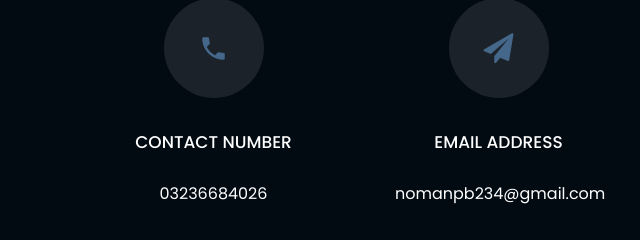
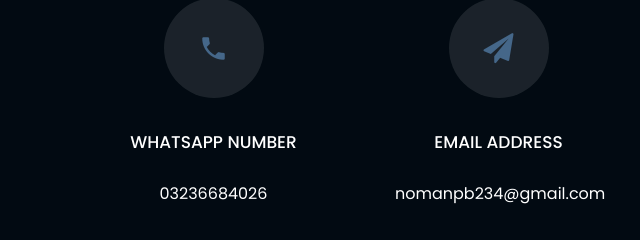
Before and after one commit to NomanAhmed234/Noman-Ahmed-Portfolio, a plain HTML site: page index.html in a window 1280 px wide. Shown: the part 4064-4304 px from the top of the page, 284-924 px from the left. Drawn offline with Linux system fonts and the light colour scheme; files whose address does not match are found by name.

Commit message:
add whatsapp

```diff
--- a/index.html
+++ b/index.html
@@ -327,7 +327,7 @@
 						<div class="icon d-flex align-items-center justify-content-center">
 							<span class="icon-phone2"></span>
 						</div>
-						<h3 class="mb-4">Contact Number</h3>
+						<h3 class="mb-4">WhatsApp Number</h3>
 						<p><a href="tel://0101010101">03236684026</a></p>
 					</div>
 				</div>
```
